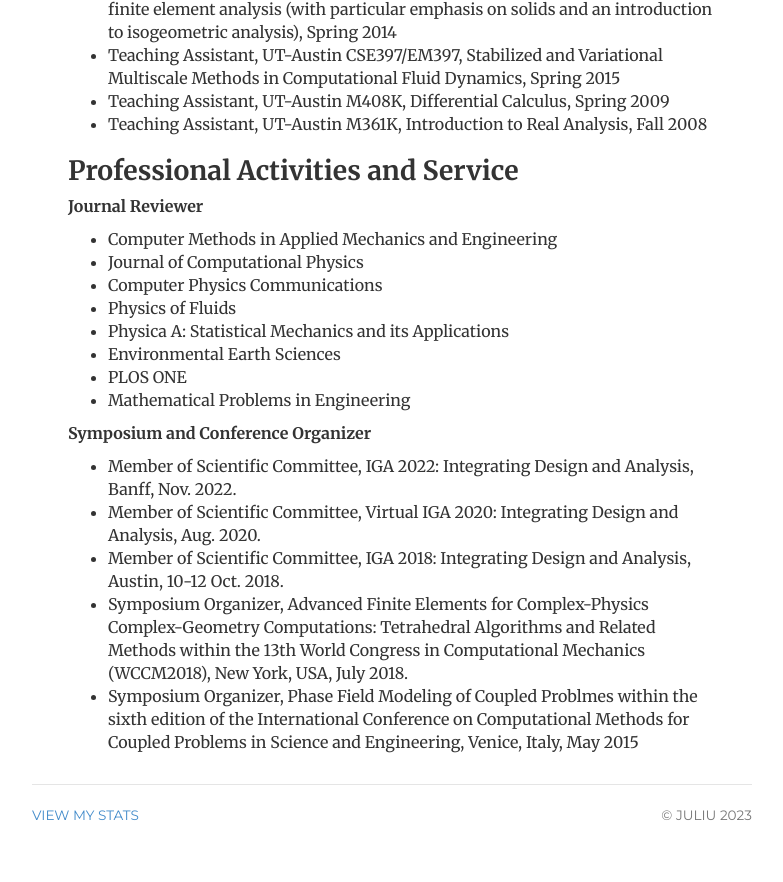
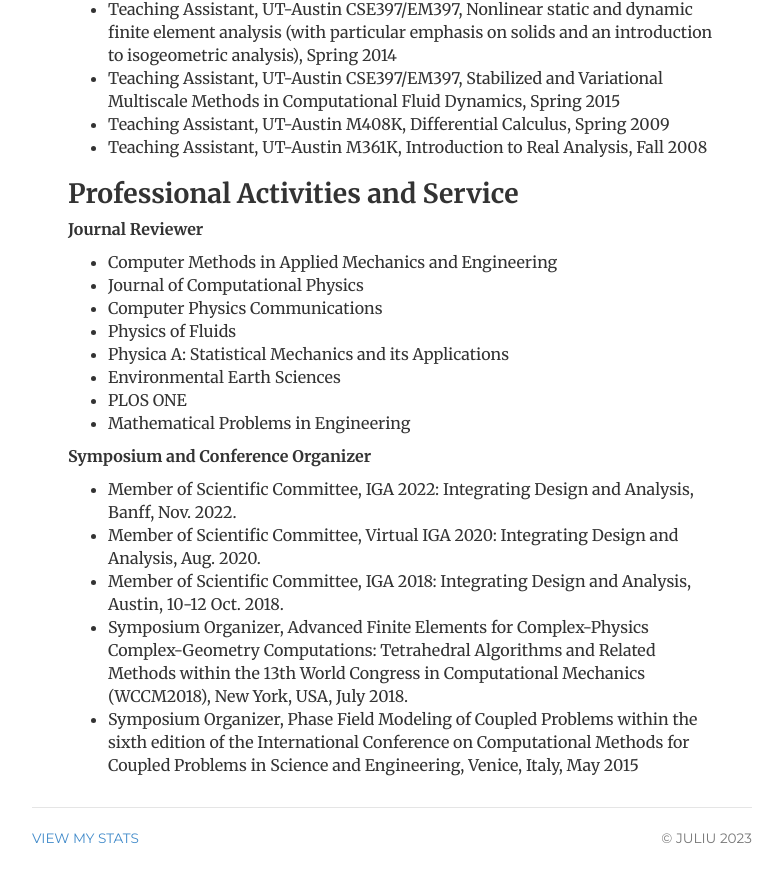
Before and after one commit to ju-liu/ju-liu.github.io, a Jekyll site: the page built from about/index.html, in a window 1280 px wide and 900 px high, scrolled down 1332 px. Shown: the top 882 px of the window, without its empty margins (248-1031 px from the left). Built offline with Jekyll 4.4.1, drawn with Linux system fonts in a browser that asks for light colours; nearby versions of some CDN libraries; library files that are not in the unit come from our copies; comment, search, counter and statistics services are not loaded; some of the changed text lies outside the part shown.

Commit message:
Update index.html

```diff
--- a/about/index.html
+++ b/about/index.html
@@ -83,6 +84,6 @@
     <li>Member of Scientific Committee, Virtual IGA 2020: Integrating Design and Analysis, Aug. 2020.</li>
     <li>Member of Scientific Committee, IGA 2018: Integrating Design and Analysis, Austin, 10-12 Oct. 2018.</li>
     <li>Symposium Organizer, Advanced Finite Elements for Complex-Physics Complex-Geometry Computations: Tetrahedral Algorithms and Related Methods within the 13th World Congress in Computational Mechanics (WCCM2018), New York, USA, July 2018.</li>
-    <li>Symposium Organizer, Phase Field Modeling of Coupled Problmes within the sixth edition of the International Conference on Computational Methods for Coupled Problems in Science and Engineering, Venice, Italy, May 2015</li>
+    <li>Symposium Organizer, Phase Field Modeling of Coupled Problems within the sixth edition of the International Conference on Computational Methods for Coupled Problems in Science and Engineering, Venice, Italy, May 2015</li>
   </ul>
 </div>
```
Also changed, not shown: other parts of about/index.html (+1 -0 lines).
